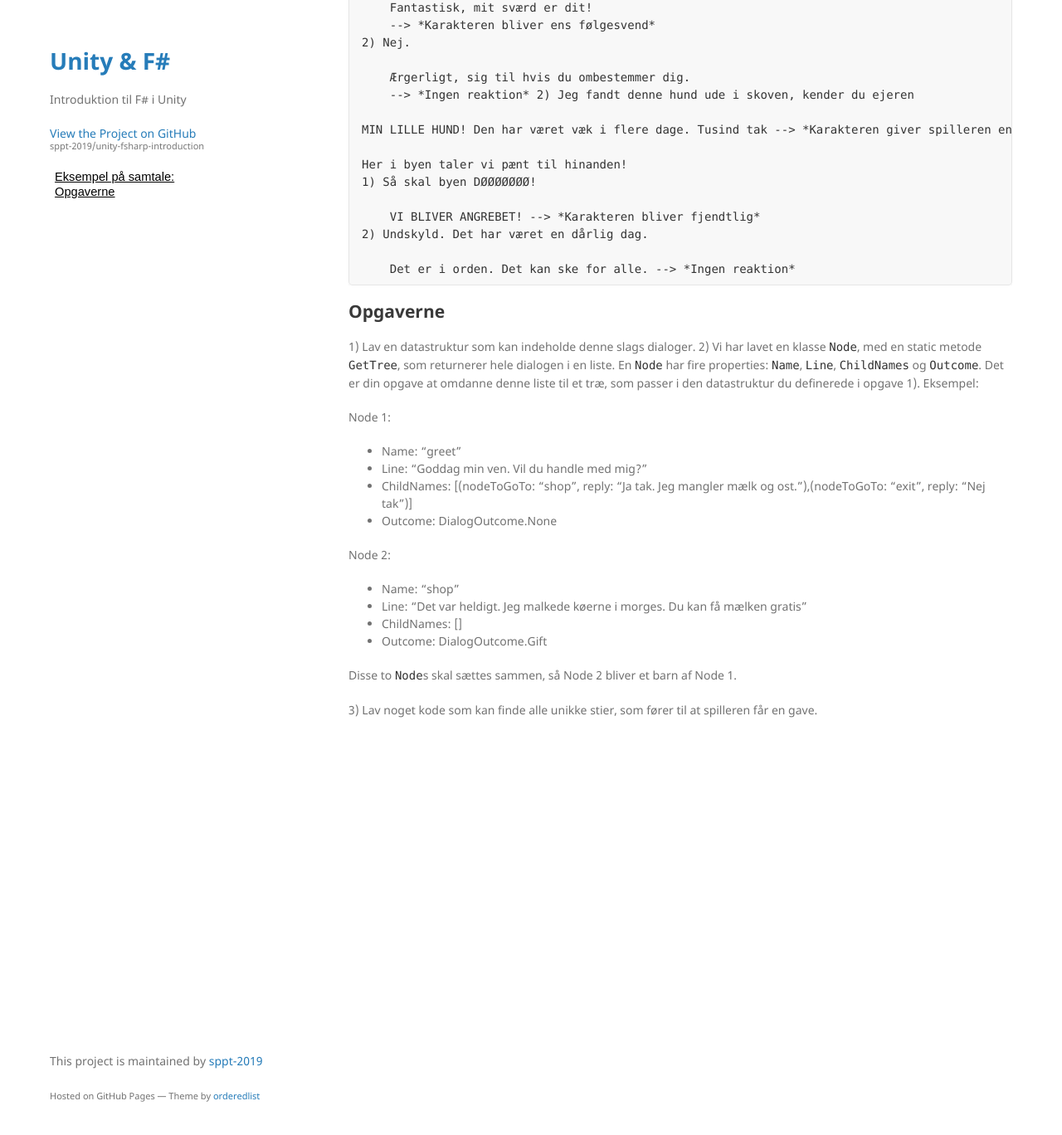
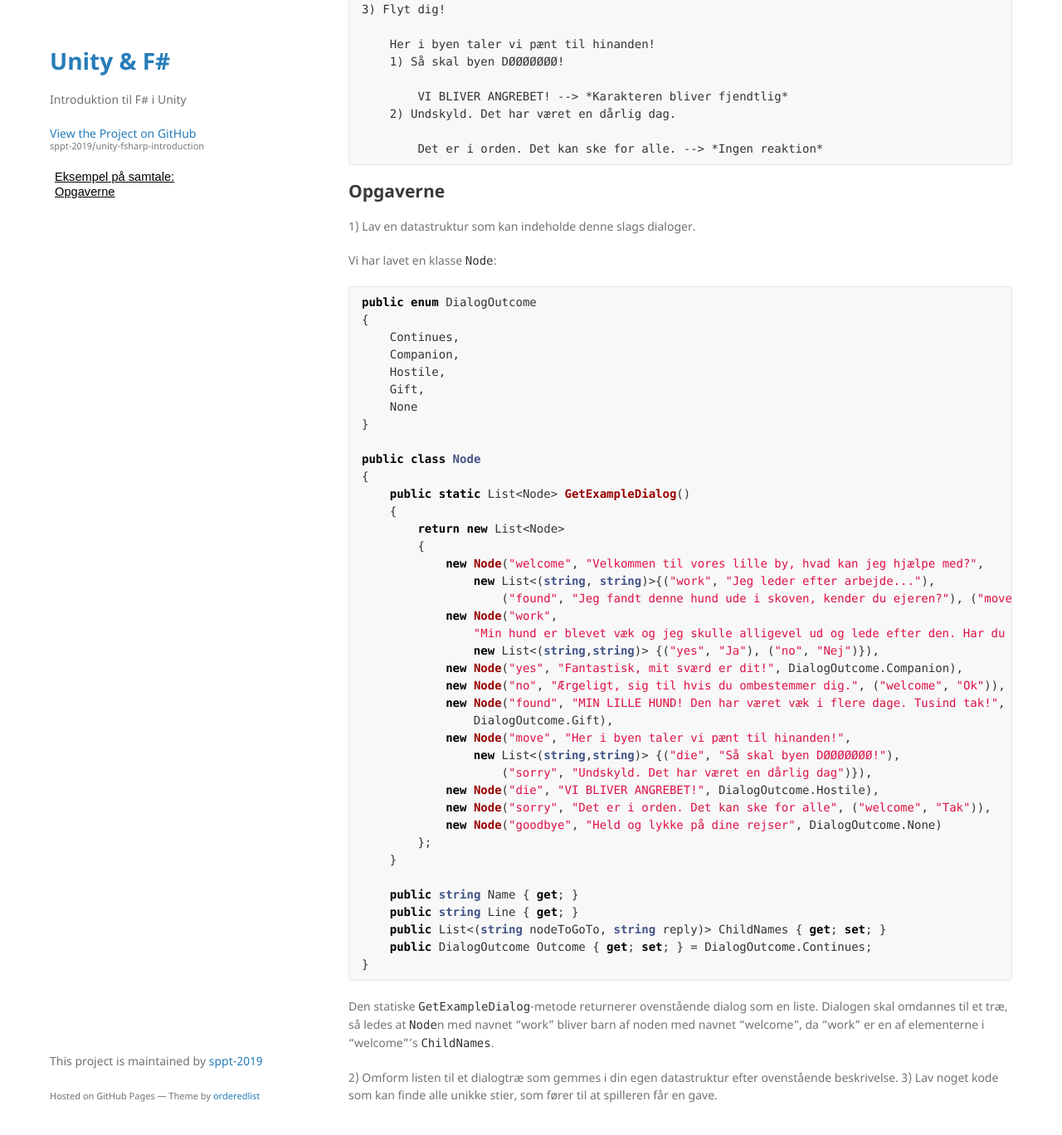
Before and after one commit to sppt-2019/unity-fsharp-introduction, a Jekyll site: the page built from tasks/dialog.md, in a window 1280 px wide and 1400 px high, scrolled down 766 px. Shown: the top 1368 px of the window at 83% size. Built offline with Jekyll 4.4.1, drawn with Linux system fonts in a browser that asks for light colours; our own code applies the rules of GitHub Pages for plain Markdown files; some of the changed text lies outside the part shown.

Commit message:
Reformulate dialog task

````diff
--- a/tasks/dialog.md
+++ b/tasks/dialog.md
@@ -9,52 +9,81 @@ Når samtalen er færdig får spilleren en konsekvens alt efter hvor pænt eller
 - Ingen reaktion
 - Samtalen går til et andet punkt
 
-<img src="images/conversation.jpg" style="width: 300px; margin: auto; display: block;">
-
 ## Eksempel på samtale:
 
-Velkommen til vores lille by, hvad kan jeg hjælpe med?
+    Velkommen til vores lille by, hvad kan jeg hjælpe med?
 
-1) Jeg leder efter arbejde...
+    1) Jeg leder efter arbejde...
 
-    Min hund er blevet væk og jeg skulle alligevel ud og lede efter den. Har du brug for hjælp?
-    1) Ja.
+        Min hund er blevet væk og jeg skulle alligevel ud og lede efter den. Har du brug for hjælp?
+        1) Ja.
 
-        Fantastisk, mit sværd er dit!
-        --> *Karakteren bliver ens følgesvend*
-    2) Nej.
+            Fantastisk, mit sværd er dit!
+            --> *Karakteren bliver ens følgesvend*
+        2) Nej.
 
-        Ærgerligt, sig til hvis du ombestemmer dig.
-        --> *Ingen reaktion*
-2) Jeg fandt denne hund ude i skoven, kender du ejeren
+            Ærgerligt, sig til hvis du ombestemmer dig.
+            --> *Ingen reaktion*
+    2) Jeg fandt denne hund ude i skoven, kender du ejeren
 
-    MIN LILLE HUND! Den har været væk i flere dage. Tusind tak --> *Karakteren giver spilleren en gave*
-3) Flyt dig!
+        MIN LILLE HUND! Den har været væk i flere dage. Tusind tak --> *Karakteren giver spilleren en gave*
+    3) Flyt dig!
 
-    Her i byen taler vi pænt til hinanden!
-    1) Så skal byen DØØØØØØØ!
+        Her i byen taler vi pænt til hinanden!
+        1) Så skal byen DØØØØØØØ!
 
-        VI BLIVER ANGREBET! --> *Karakteren bliver fjendtlig*
-    2) Undskyld. Det har været en dårlig dag.
+            VI BLIVER ANGREBET! --> *Karakteren bliver fjendtlig*
+        2) Undskyld. Det har været en dårlig dag.
 
-        Det er i orden. Det kan ske for alle. --> *Ingen reaktion*
+            Det er i orden. Det kan ske for alle. --> *Ingen reaktion*
 
 ## Opgaverne
 1) Lav en datastruktur som kan indeholde denne slags dialoger.
-2) Vi har lavet en klasse `Node`, med en static metode `GetTree`, som returnerer hele dialogen i en liste. En `Node` har fire properties: `Name`, `Line`, `ChildNames` og `Outcome`. Det er din opgave at omdanne denne liste til et træ, som passer i den datastruktur du definerede i opgave 1). Eksempel:
 
-Node 1:
-- Name: "greet"
-- Line: "Goddag min ven. Vil du handle med mig?"
-- ChildNames: [(nodeToGoTo: "shop", reply: "Ja tak. Jeg mangler mælk og ost."),(nodeToGoTo: "exit", reply: "Nej tak")]
-- Outcome: DialogOutcome.None
+Vi har lavet en klasse `Node`:
+```csharp
+public enum DialogOutcome
+{
+    Continues,
+    Companion,
+    Hostile,
+    Gift,
+    None
+}
 
-Node 2:
-- Name: "shop"
-- Line: "Det var heldigt. Jeg malkede køerne i morges. Du kan få mælken gratis"
-- ChildNames: []
-- Outcome: DialogOutcome.Gift
+public class Node
+{
+    public static List<Node> GetExampleDialog()
+    {
+        return new List<Node>
+        {
+            new Node("welcome", "Velkommen til vores lille by, hvad kan jeg hjælpe med?",
+                new List<(string, string)>{("work", "Jeg leder efter arbejde..."),
+                    ("found", "Jeg fandt denne hund ude i skoven, kender du ejeren?"), ("move", "Flyt dig!")}),
+            new Node("work",
+                "Min hund er blevet væk og jeg skulle alligevel ud og lede efter den. Har du brug for hjælp?",
+                new List<(string,string)> {("yes", "Ja"), ("no", "Nej")}),
+            new Node("yes", "Fantastisk, mit sværd er dit!", DialogOutcome.Companion),
+            new Node("no", "Ærgeligt, sig til hvis du ombestemmer dig.", ("welcome", "Ok")),
+            new Node("found", "MIN LILLE HUND! Den har været væk i flere dage. Tusind tak!",
+                DialogOutcome.Gift),
+            new Node("move", "Her i byen taler vi pænt til hinanden!",
+                new List<(string,string)> {("die", "Så skal byen DØØØØØØØ!"),
+                    ("sorry", "Undskyld. Det har været en dårlig dag")}),
+            new Node("die", "VI BLIVER ANGREBET!", DialogOutcome.Hostile),
+            new Node("sorry", "Det er i orden. Det kan ske for alle", ("welcome", "Tak")),
+            new Node("goodbye", "Held og lykke på dine rejser", DialogOutcome.None)
+        };
+    }
 
-Disse to `Node`s skal sættes sammen, så Node 2 bliver et barn af Node 1.
+    public string Name { get; }
+    public string Line { get; }
+    public List<(string nodeToGoTo, string reply)> ChildNames { get; set; }
+    public DialogOutcome Outcome { get; set; } = DialogOutcome.Continues;
+}
+```
 
+Den statiske `GetExampleDialog`-metode returnerer ovenstående dialog som en liste. Dialogen skal omdannes til et træ, så ledes at `Node`n med navnet "work" bliver barn af noden med navnet "welcome", da "work" er en af elementerne i "welcome"'s `ChildNames`.
+
+2) Omform listen til et dialogtræ som gemmes i din egen datastruktur efter ovenstående beskrivelse.
 3) Lav noget kode som kan finde alle unikke stier, som fører til at spilleren får en gave.
````
